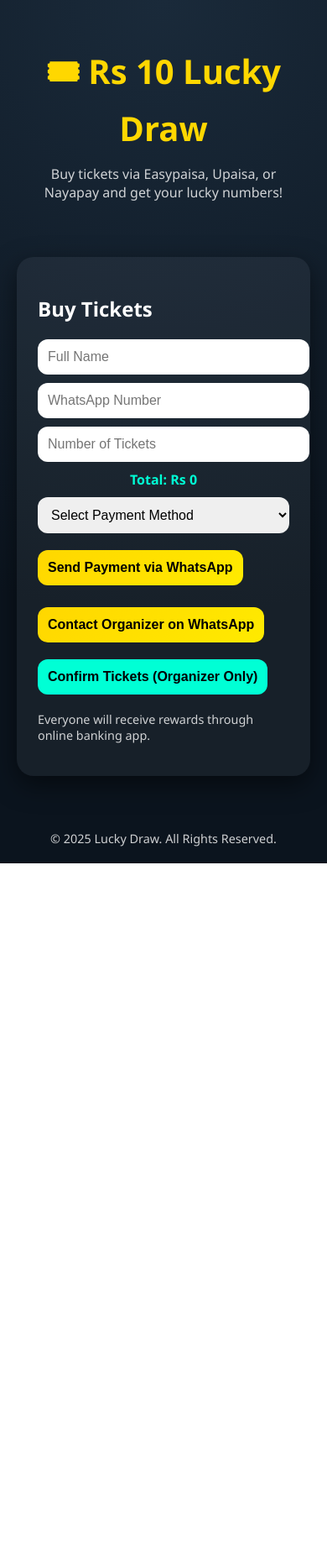
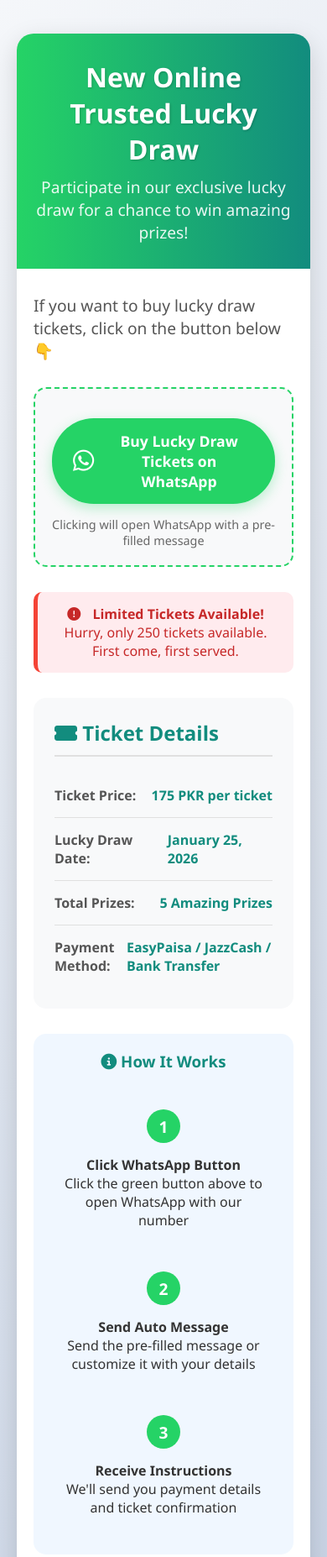
Before and after one commit to abbas390/Lucky_draw, a plain HTML site: page index.html in a window 390 px wide. Shown: the top 1854 px of the page at 84% size. Before the commit the page ends 1028 px from the top, so only its background shows below. Drawn offline with Linux system fonts and the light colour scheme.

Commit message:
Add files via upload

```diff
--- a/index.html
+++ b/index.html
@@ -1,140 +1,373 @@
 <!DOCTYPE html>
 <html lang="en">
 <head>
-<meta charset="UTF-8">
-<meta name="viewport" content="width=device-width, initial-scale=1.0">
-<title>Rs 10 Lucky Draw</title>
-<style>
-body {margin:0; font-family:'Segoe UI',Tahoma,sans-serif; background:radial-gradient(circle at top,#1a2a3a,#0b141e 70%); color:#fff;}
-header {padding:30px; text-align:center;}
-header h1 {color:#ffd700; font-size:2.5rem; margin-bottom:5px;}
-header p {opacity:.8; font-size:1rem;}
-.container {max-width:900px; margin:auto; padding:20px;}
-.card {background:rgba(255,255,255,0.05); padding:25px; border-radius:20px; margin-bottom:25px; box-shadow:0 10px 30px rgba(0,0,0,0.5);}
-input,button,select {padding:12px; border-radius:12px; border:none; font-size:1rem; margin-bottom:10px;}
-input,select {width:100%;}
-button {cursor:pointer; background:linear-gradient(135deg,#ffd700,#ffea00); color:#000; font-weight:bold;}
-button:hover {opacity:.9;}
-.total {text-align:center; color:#00ffd5; font-weight:600; margin-bottom:10px;}
-.ticket-box {margin-top:15px; background:linear-gradient(135deg,#ffd700,#ffb700); padding:15px; border-radius:15px; display:none;}
-.ticket-box h3 {margin:5px 0;}
-.whatsapp {display:inline-block; margin-top:10px; padding:10px 18px; background:#25D366; color:#fff; text-decoration:none; border-radius:10px; font-weight:600; margin-right:10px;}
-footer {text-align:center; padding:20px; font-size:0.9rem; opacity:0.8;}
-.confirmBtn {background:#00ffd5;color:#000;margin-top:10px;}
-</style>
+    <meta charset="UTF-8">
+    <meta name="viewport" content="width=device-width, initial-scale=1.0">
+    <title>New Online Trusted Lucky Draw</title>
+    <link rel="stylesheet" href="https://cdnjs.cloudflare.com/ajax/libs/font-awesome/6.4.0/css/all.min.css">
+    <style>
+        * {
+            margin: 0;
+            padding: 0;
+            box-sizing: border-box;
+            font-family: 'Segoe UI', Tahoma, Geneva, Verdana, sans-serif;
+        }
+
+        body {
+            background: linear-gradient(135deg, #f5f7fa 0%, #c3cfe2 100%);
+            min-height: 100vh;
+            display: flex;
+            flex-direction: column;
+            align-items: center;
+            justify-content: center;
+            padding: 20px;
+            color: #333;
+        }
+
+        .container {
+            max-width: 800px;
+            width: 100%;
+            background-color: white;
+            border-radius: 20px;
+            box-shadow: 0 10px 30px rgba(0, 0, 0, 0.15);
+            overflow: hidden;
+            margin: 20px 0;
+        }
+
+        .header {
+            background: linear-gradient(to right, #25D366, #128C7E);
+            color: white;
+            padding: 30px 20px;
+            text-align: center;
+        }
+
+        .header h1 {
+            font-size: 2.5rem;
+            margin-bottom: 10px;
+            text-shadow: 1px 1px 3px rgba(0, 0, 0, 0.2);
+        }
+
+        .header p {
+            font-size: 1.2rem;
+            opacity: 0.9;
+            max-width: 600px;
+            margin: 0 auto;
+        }
+
+        .content {
+            padding: 40px 30px;
+        }
+
+        .whatsapp-button-container {
+            text-align: center;
+            margin: 30px 0;
+            padding: 20px;
+            background-color: #f8f9fa;
+            border-radius: 15px;
+            border: 2px dashed #25D366;
+        }
+
+        .whatsapp-button {
+            display: inline-flex;
+            align-items: center;
+            justify-content: center;
+            background-color: #25D366;
+            color: white;
+            padding: 18px 35px;
+            font-size: 1.3rem;
+            font-weight: bold;
+            border-radius: 50px;
+            text-decoration: none;
+            box-shadow: 0 5px 15px rgba(37, 211, 102, 0.3);
+            transition: all 0.3s ease;
+            margin-top: 15px;
+            cursor: pointer;
+            border: none;
+        }
+
+        .whatsapp-button:hover {
+            background-color: #128C7E;
+            transform: translateY(-3px);
+            box-shadow: 0 8px 20px rgba(37, 211, 102, 0.4);
+        }
+
+        .whatsapp-button:active {
+            transform: translateY(0);
+        }
+
+        .whatsapp-button i {
+            font-size: 1.8rem;
+            margin-right: 12px;
+        }
+
+        .button-text {
+            font-size: 1.2rem;
+            margin-bottom: 20px;
+            color: #555;
+        }
+
+        .ticket-details {
+            background-color: #f8f9fa;
+            border-radius: 15px;
+            padding: 25px;
+            margin-top: 30px;
+        }
+
+        .ticket-details h2 {
+            color: #128C7E;
+            margin-bottom: 20px;
+            padding-bottom: 10px;
+            border-bottom: 2px solid #e0e0e0;
+        }
+
+        .detail-row {
+            display: flex;
+            justify-content: space-between;
+            padding: 15px 0;
+            border-bottom: 1px solid #e0e0e0;
+        }
+
+        .detail-row:last-child {
+            border-bottom: none;
+        }
+
+        .detail-label {
+            font-weight: 600;
+            color: #555;
+        }
+
+        .detail-value {
+            font-weight: bold;
+            color: #128C7E;
+        }
+
+        .urgency-banner {
+            background-color: #ffebee;
+            color: #c62828;
+            padding: 15px;
+            border-radius: 10px;
+            text-align: center;
+            margin: 25px 0;
+            border-left: 5px solid #f44336;
+        }
+
+        .urgency-banner i {
+            margin-right: 10px;
+        }
+
+        .security-note {
+            background-color: #e8f5e9;
+            color: #2e7d32;
+            padding: 15px;
+            border-radius: 10px;
+            text-align: center;
+            margin-top: 25px;
+            border-left: 5px solid #4caf50;
+        }
+
+        .security-note i {
+            margin-right: 10px;
+        }
+
+        .how-it-works {
+            margin-top: 30px;
+            padding: 20px;
+            background-color: #f0f7ff;
+            border-radius: 15px;
+        }
+
+        .how-it-works h3 {
+            color: #128C7E;
+            margin-bottom: 15px;
+            text-align: center;
+        }
+
+        .steps {
+            display: flex;
+            flex-wrap: wrap;
+            justify-content: space-between;
+            margin-top: 20px;
+        }
+
+        .step {
+            flex: 1;
+            min-width: 200px;
+            text-align: center;
+            padding: 15px;
+            margin: 10px;
+        }
+
+        .step-number {
+            background-color: #25D366;
+            color: white;
+            width: 40px;
+            height: 40px;
+            border-radius: 50%;
+            display: flex;
+            align-items: center;
+            justify-content: center;
+            margin: 0 auto 15px;
+            font-weight: bold;
+            font-size: 1.2rem;
+        }
+
+        footer {
+            text-align: center;
+            margin-top: 30px;
+            color: #777;
+            font-size: 0.9rem;
+            padding: 20px;
+            border-top: 1px solid #eee;
+        }
+
+        @media (max-width: 768px) {
+            .header h1 {
+                font-size: 2rem;
+            }
+
+            .content {
+                padding: 30px 20px;
+            }
+
+            .whatsapp-button {
+                padding: 15px 25px;
+                font-size: 1.1rem;
+            }
+
+            .steps {
+                flex-direction: column;
+            }
+
+            .step {
+                margin: 10px 0;
+            }
+        }
+    </style>
 </head>
 <body>
-<header>
-<h1>🎟 Rs 10 Lucky Draw</h1>
-<p>Buy tickets via Easypaisa, Upaisa, or Nayapay and get your lucky numbers!</p>
-</header>
+    <div class="container">
+        <div class="header">
+            <h1>New Online Trusted Lucky Draw</h1>
+            <p>Participate in our exclusive lucky draw for a chance to win amazing prizes!</p>
+        </div>
 
-<div class="container">
-  <div class="card">
-    <h2>Buy Tickets</h2>
-    <input id="name" type="text" placeholder="Full Name">
-    <input id="phone" type="tel" placeholder="WhatsApp Number">
-    <input id="tickets" type="number" placeholder="Number of Tickets" min="1">
-    <div class="total" id="total">Total: Rs 0</div>
+        <div class="content">
+            <div class="button-text">
+                <p>If you want to buy lucky draw tickets, click on the button below 👇</p>
+            </div>
 
-    <select id="paymentMethod">
-      <option value="">Select Payment Method</option>
-      <option value="Easypaisa">Easypaisa</option>
-      <option value="Upaisa">Upaisa</option>
-      <option value="Nayapay">Nayapay</option>
-    </select>
+            <div class="whatsapp-button-container">
+                <button class="whatsapp-button" id="whatsappButton">
+                    <i class="fab fa-whatsapp"></i> Buy Lucky Draw Tickets on WhatsApp
+                </button>
+                <p style="margin-top: 15px; font-size: 0.9rem; color: #666;">
+                    Clicking will open WhatsApp with a pre-filled message
+                </p>
+            </div>
 
-    <div id="paymentInfo" style="margin-bottom:10px;"></div>
+            <div class="urgency-banner">
+                <i class="fas fa-exclamation-circle"></i>
+                <strong>Limited Tickets Available!</strong> Hurry, only 250 tickets available. First come, first served.
+            </div>
 
-    <button id="payBtn">Send Payment via WhatsApp</button>
-    <p id="statusMsg" style="color:#00ffd5;font-weight:600;"></p>
+            <div class="ticket-details">
+                <h2><i class="fas fa-ticket-alt"></i> Ticket Details</h2>
 
-    <div class="ticket-box" id="ticketBox">
-      <h3>Your Tickets</h3>
-      <p><strong>Name:</strong> <span id="tName"></span></p>
-      <p><strong>WhatsApp:</strong> <span id="tPhone"></span></p>
-      <p><strong>Tickets:</strong> <span id="tIds"></span></p>
+                <div class="detail-row">
+                    <div class="detail-label">Ticket Price:</div>
+                    <div class="detail-value">175 PKR per ticket</div>
+                </div>
+
+                <div class="detail-row">
+                    <div class="detail-label">Lucky Draw Date:</div>
+                    <div class="detail-value" id="drawDate">One month from now</div>
+                </div>
+
+                <div class="detail-row">
+                    <div class="detail-label">Total Prizes:</div>
+                    <div class="detail-value">5 Amazing Prizes</div>
+                </div>
+
+                <div class="detail-row">
+                    <div class="detail-label">Payment Method:</div>
+                    <div class="detail-value">EasyPaisa / JazzCash / Bank Transfer</div>
+                </div>
+            </div>
+
+            <div class="how-it-works">
+                <h3><i class="fas fa-info-circle"></i> How It Works</h3>
+                <div class="steps">
+                    <div class="step">
+                        <div class="step-number">1</div>
+                        <h4>Click WhatsApp Button</h4>
+                        <p>Click the green button above to open WhatsApp with our number</p>
+                    </div>
+                    <div class="step">
+                        <div class="step-number">2</div>
+                        <h4>Send Auto Message</h4>
+                        <p>Send the pre-filled message or customize it with your details</p>
+                    </div>
+                    <div class="step">
+                        <div class="step-number">3</div>
+                        <h4>Receive Instructions</h4>
+                        <p>We'll send you payment details and ticket confirmation</p>
+                    </div>
+                </div>
+            </div>
+
+            <div class="security-note">
+                <i class="fas fa-shield-alt"></i>
+                All transactions handled securely via WhatsApp. Your payment information is safe with us.
+            </div>
+        </div>
+
+        <footer>
+            <p>© 2023 Trusted Lucky Draw. All rights reserved.</p>
+            <p>Contact: 0340-9909351 | This is a trusted and verified lucky draw platform.</p>
+        </footer>
     </div>
 
-    <button id="contactOrganizer">Contact Organizer on WhatsApp</button>
-    <button id="confirmTicketsBtn" class="confirmBtn">Confirm Tickets (Organizer Only)</button>
-    <p style="margin-top:10px;font-size:0.9rem;opacity:0.8;">Everyone will receive rewards through online banking app.</p>
-  </div>
-</div>
+    <script>
+        // Set the actual draw date (one month from today)
+        function setDrawDate() {
+            const today = new Date();
+            const oneMonthLater = new Date(today.setMonth(today.getMonth() + 1));
 
-<footer>© 2025 Lucky Draw. All Rights Reserved.</footer>
+            const options = { year: 'numeric', month: 'long', day: 'numeric' };
+            const formattedDate = oneMonthLater.toLocaleDateString('en-US', options);
 
-<script>
-// Payment numbers with account holder
-const paymentNumbers = {
-  Easypaisa: {number:'03409909351', holder:'Anas Abbas'},
-  Upaisa: {number:'03305586587', holder:'Anas Abbas'},
-  Nayapay: {number:'03305586587', holder:'Anas Abbas'}
-};
+            document.getElementById('drawDate').textContent = formattedDate;
+        }
 
-// Organizer WhatsApp
-const organizerNumber = '923409909351'; // WhatsApp number with country code
+        // WhatsApp button functionality
+        document.getElementById('whatsappButton').addEventListener('click', function() {
+            const phoneNumber = "03409909351";
+            const message = "I want to buy lucky draw tickets please explain the procedure";
 
-// Update total
-const ticketsInput = document.getElementById('tickets');
-const totalDisplay = document.getElementById('total');
-ticketsInput.addEventListener('input',()=>{
-  const val = Number(ticketsInput.value)||0;
-  totalDisplay.textContent='Total: Rs '+(val*10);
-});
+            // Encode the message for URL
+            const encodedMessage = encodeURIComponent(message);
 
-// Show payment info
-const paymentMethod = document.getElementById('paymentMethod');
-const paymentInfo = document.getElementById('paymentInfo');
-paymentMethod.addEventListener('change',()=>{
-  if(paymentMethod.value){
-    const data = paymentNumbers[paymentMethod.value];
-    paymentInfo.innerHTML=`Send payment via <strong>${paymentMethod.value}</strong> to <strong>${data.holder}</strong>: <strong>${data.number}</strong>`;
-  } else paymentInfo.innerHTML='';
-});
+            // Create WhatsApp URL
+            const whatsappURL = `https://wa.me/${phoneNumber}?text=${encodedMessage}`;
 
-// Contact organizer button
-document.getElementById('contactOrganizer').addEventListener('click',()=>{
-    const waURL = `https://wa.me/${organizerNumber}`;
-    window.open(waURL,'_blank');
-});
+            // Open WhatsApp in a new tab
+            window.open(whatsappURL, '_blank');
+        });
 
-// Handle payment (just send WhatsApp, no ticket shown yet)
-document.getElementById('payBtn').addEventListener('click',()=>{
-  const name = document.getElementById('name').value.trim();
-  const phone = document.getElementById('phone').value.trim();
-  const count = Number(document.getElementById('tickets').value);
-  const method = document.getElementById('paymentMethod').value;
+        // Initialize the page
+        window.onload = function() {
+            setDrawDate();
 
-  if(!name || !phone || !count || !method){
-    alert('Please fill all fields and select payment method');
-    return;
-  }
+            // Add animation to the button
+            const button = document.getElementById('whatsappButton');
+            button.addEventListener('mouseenter', function() {
+                this.style.transform = 'translateY(-3px)';
+            });
 
-  const msg = `Payment Confirmation:\nName: ${name}\nWhatsApp: ${phone}\nTickets: ${count}\nPayment via: ${method} (${paymentNumbers[method].holder})\nPlease check the screenshot attached.`;
-  const waURL = `https://wa.me/${organizerNumber}?text=${encodeURIComponent(msg)}`;
-  window.open(waURL,'_blank');
-
-  document.getElementById('statusMsg').textContent='Please send payment screenshot via WhatsApp. Tickets will be confirmed after payment is received.';
-});
-
-// Confirm tickets (organizer manually triggers)
-document.getElementById('confirmTicketsBtn').addEventListener('click',()=>{
-  const name = document.getElementById('name').value.trim();
-  const phone = document.getElementById('phone').value.trim();
-  const count = Number(document.getElementById('tickets').value);
-
-  if(!name || !phone || !count){
-    alert('Cannot confirm tickets. Missing data.');
-    return;
-  }
-
-  document.getElementById('ticketBox').style.display='block';
-  document.getElementById('tName').textContent=name;
-  document.getElementById('tPhone').textContent=phone;
-  document.getElementById('tIds').textContent=`${count} tickets purchased`;
-  document.getElementById('statusMsg').textContent='Tickets confirmed! 🎉';
-});
-</script>
+            button.addEventListener('mouseleave', function() {
+                this.style.transform = 'translateY(0)';
+            });
+        };
+    </script>
 </body>
 </html>
```
